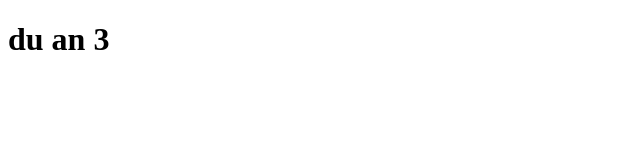
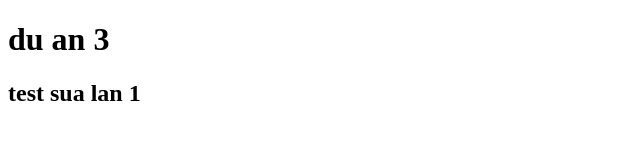
Before and after one commit to TuCyber0601/Duan3, a plain HTML site: page index.html in a window 1280 px wide. Shown: the whole page, without its empty margins (0-640 px from the left). Drawn offline with Linux system fonts and the light colour scheme.

Commit message:
2nd commit

```diff
--- a/index.html
+++ b/index.html
@@ -7,5 +7,6 @@
 </head>
 <body>
     <h1>du an 3</h1>
+    <h2>test sua lan 1</h2>
 </body>
 </html>
```
